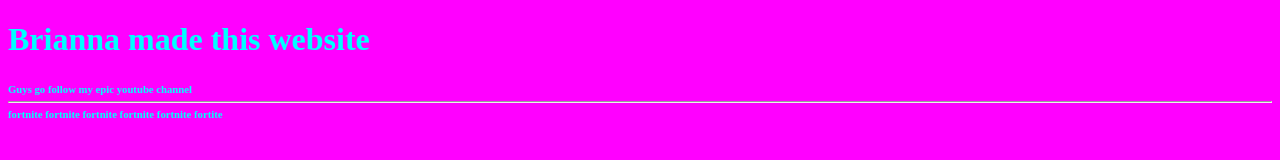
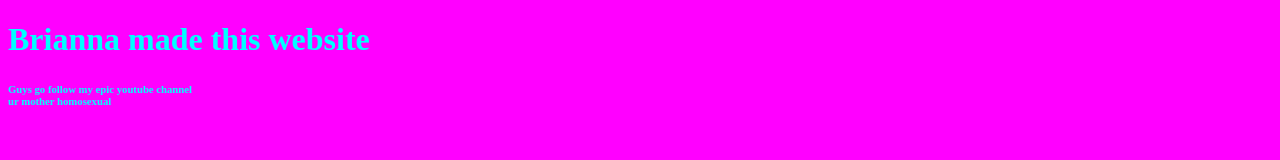
Before and after one commit to TristanBalbin/tristanbalbin.github.io, a plain HTML site: page index.html in a window 1280 px wide. Drawn offline with Linux system fonts and the light colour scheme.

Commit message:
Update index.html

```diff
--- a/index.html
+++ b/index.html
@@ -9,6 +9,6 @@
 
         <body >
             <h1>Brianna made this website</h1>
-            <h6>Guys go follow my epic youtube channel<hr> fortnite fortnite fortnite fortnite fortnite fortite</h6>
+            <h6>Guys go follow my epic youtube channel<br> ur mother homosexual</h6>
     </body>
 </html>
```
